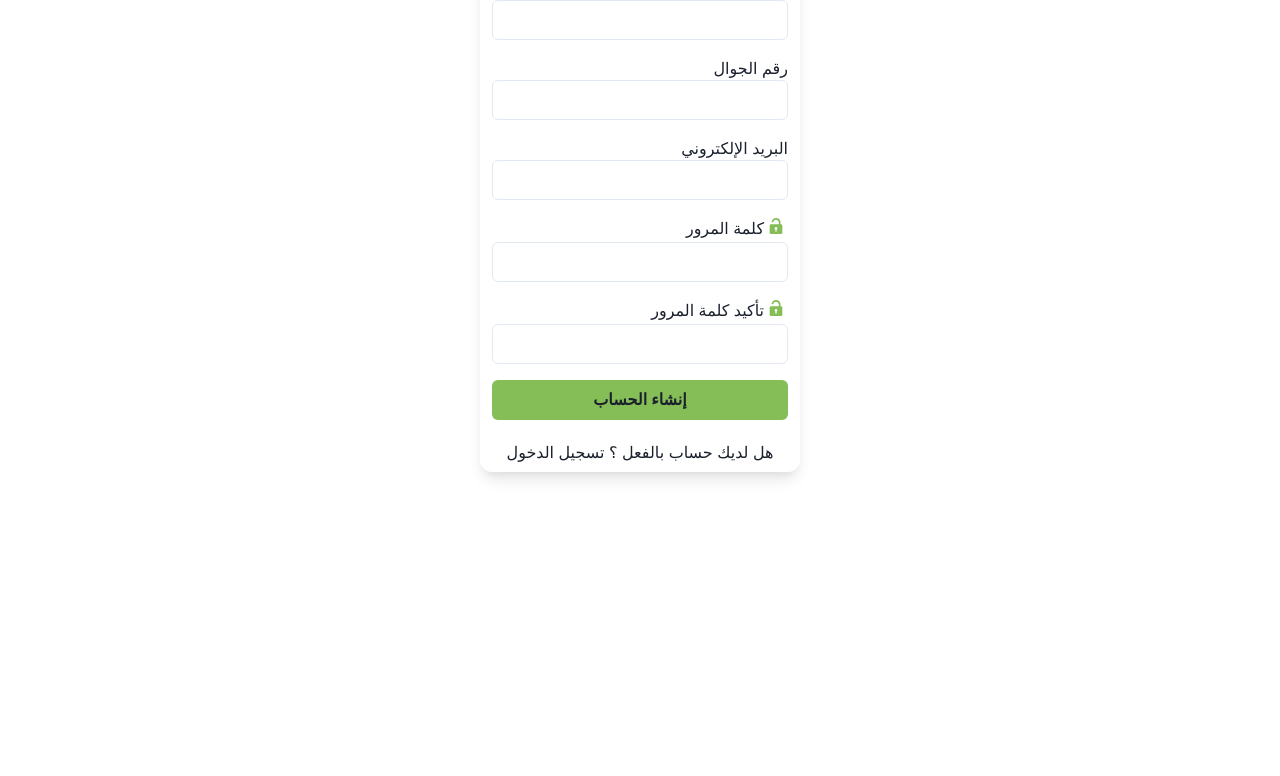
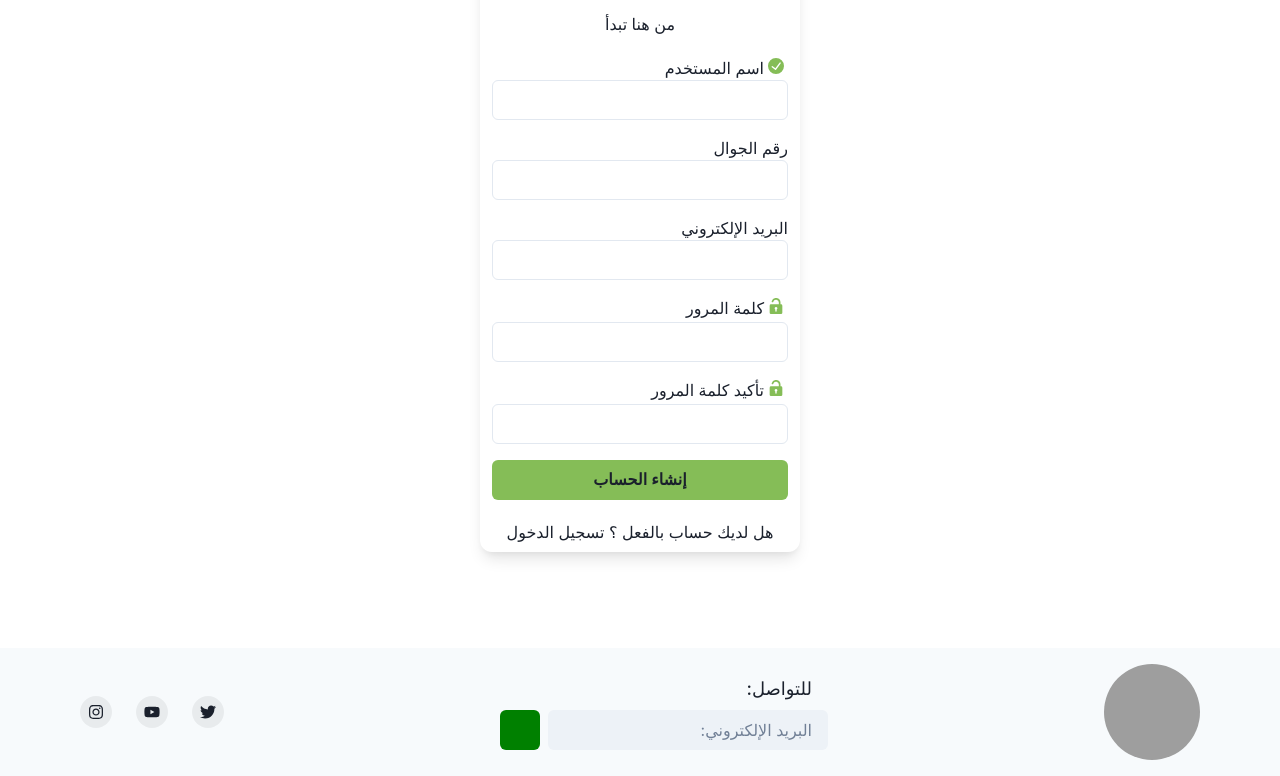
Before and after one commit to ReemaAhmad11/full-stack-project, a React (Create React App) app: page /userRegister in a window 1280 px wide. Shown: the part 232-1008 px from the top of the page. Before the commit the page ends 800 px from the top, so only its background shows below. Built offline with nearby package versions, Linux system fonts and the light colour scheme; grey boxes are pictures that could not be loaded.

Commit message:
merge nav/footer Frontend

```diff
--- a/src/App.tsx
+++ b/src/App.tsx
@@ -4,16 +4,20 @@ import { BrowserRouter, Route, Routes } from "react-router-dom";
 import { LoginPage } from "./pages/LoginPage";
 import { RegisterPage } from "./pages/RegisterPage";
 import ProtectedRoute from "./componants/ProtectedRoute";
+import NavBar from "./componants/NavBar";
+import Footer from "./componants/Footer";
 
 export const App = () => {
   return (
     <BrowserRouter>
       <ChakraProvider theme={theme}>
+        <NavBar />
         <Routes>
           <Route path="/login" element={<LoginPage />} />
           <Route path="/userRegister" element={<RegisterPage />} />
-          <Route element={<ProtectedRoute />} ></Route>
+          <Route element={<ProtectedRoute />}></Route>
         </Routes>
+        <Footer />
       </ChakraProvider>
     </BrowserRouter>
   );
--- /dev/null
+++ b/src/componants/Footer.tsx
@@ -0,0 +1,116 @@
+import {
+  Box,
+  chakra,
+  Container,
+  Stack,
+  Text,
+  useColorModeValue,
+  VisuallyHidden,
+  Avatar,
+  Input,
+  IconButton,
+} from "@chakra-ui/react";
+import { FaInstagram, FaTwitter, FaYoutube } from "react-icons/fa";
+import { ReactNode } from "react";
+import { BiMailSend } from "react-icons/bi";
+
+const Logo = () => {
+  return (
+    <Avatar size={"xl"} src="https://l.top4top.io/p_2535tyot00.png"></Avatar>
+  );
+};
+
+const Email = () => {
+  return (
+    <>
+      <Stack align={"flex-start"}>
+        <Box>
+          <Text fontWeight={"500"} fontSize={"lg"} mb={2} mr={4}>
+            للتواصل:
+          </Text>
+          <Stack direction={"row"}>
+            <Input
+              placeholder={"البريد الإلكتروني:"}
+              bg={useColorModeValue("gray.100", "whiteAlpha.100")}
+              border={0}
+              _focus={{
+                bg: "whiteAlpha.300",
+              }}
+            />
+            <IconButton
+              bg={useColorModeValue("green", "green.800")}
+              color={useColorModeValue("green", "white.800")}
+              _hover={{
+                bg: "green.200",
+              }}
+              aria-label="Subscribe"
+              icon={<BiMailSend />}
+            />
+          </Stack>
+        </Box>
+      </Stack>
+    </>
+  );
+};
+
+const SocialButton = ({
+  children,
+  label,
+  href,
+}: {
+  children: ReactNode;
+  label: string;
+  href: string;
+}) => {
+  return (
+    <chakra.button
+      bg={useColorModeValue("blackAlpha.100", "whiteAlpha.100")}
+      rounded={"full"}
+      w={8}
+      h={8}
+      cursor={"pointer"}
+      as={"a"}
+      href={href}
+      display={"inline-flex"}
+      alignItems={"center"}
+      justifyContent={"center"}
+      transition={"background 0.3s ease"}
+      _hover={{
+        bg: useColorModeValue("blackAlpha.200", "whiteAlpha.200"),
+      }}
+    >
+      <VisuallyHidden>{label}</VisuallyHidden>
+      {children}
+    </chakra.button>
+  );
+};
+
+export default function SmallWithLogoLeft() {
+  return (
+    <Box dir="rtl" bg={useColorModeValue("gray.50", "white.900")}>
+      <Container
+        as={Stack}
+        maxW={"6xl"}
+        py={4}
+        direction={{ base: "column", md: "row" }}
+        spacing={4}
+        justify={{ base: "center", md: "space-between" }}
+        align={{ base: "center", md: "center" }}
+      >
+        <Logo />
+        <Email />
+        <Stack direction={"row"} spacing={6}>
+          <SocialButton label={"Twitter"} href={"#"}>
+            <FaTwitter />
+          </SocialButton>
+          <SocialButton label={"YouTube"} href={"#"}>
+            <FaYoutube />
+          </SocialButton>
+          <SocialButton label={"Instagram"} href={"#"}>
+            <FaInstagram />
+          </SocialButton>
+        </Stack>
+      </Container>
+    </Box>
+  );
+}
--- /dev/null
+++ b/src/componants/NavBar.tsx
@@ -0,0 +1,16 @@
+import { Box, Flex, Avatar, Text, useColorModeValue } from "@chakra-ui/react";
+const NavBar = () => {
+  return (
+    <Box bg={useColorModeValue("green", "dark")} px={4}>
+      <Flex h={20} alignItems={"center"} justifyContent={"space-between"}>
+        <Flex dir="rtl" ml="9" mt="4">
+          <Text fontSize="3xl">قُوتُ</Text>
+          <></>
+        </Flex>
+        <Avatar size={"lg"} src={"https://l.top4top.io/p_2535tyot00.png"} />
+      </Flex>
+    </Box>
+  );
+};
+
+export default NavBar;
--- a/src/componants/login/LoginForm.tsx
+++ b/src/componants/login/LoginForm.tsx
@@ -1,4 +1,4 @@
-import { VStack, Input, Button, Text, Box, Stack } from "@chakra-ui/react";
+import { VStack, Input, Button, Text, Box,} from "@chakra-ui/react";
 import { CheckCircleIcon, UnlockIcon } from "@chakra-ui/icons";
 import React from "react";
 
```
Also changed, not shown: src/pages/RegisterPage.tsx (+1 -8 lines).
